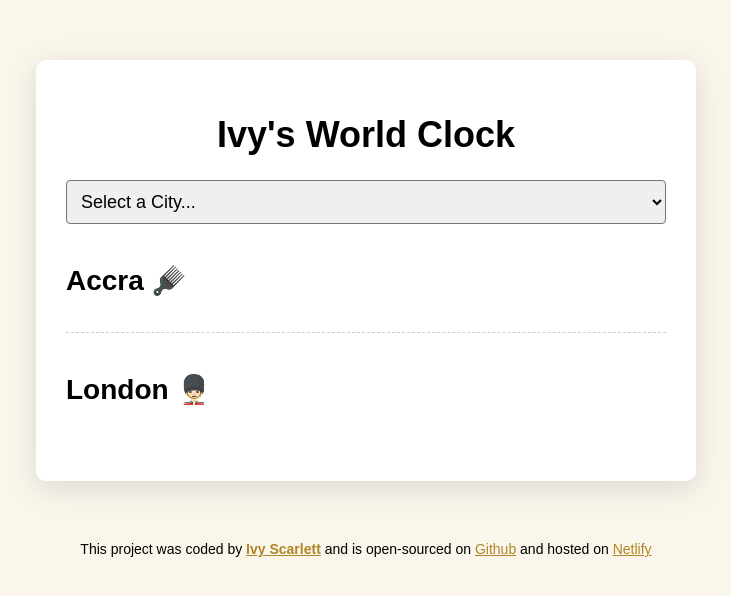
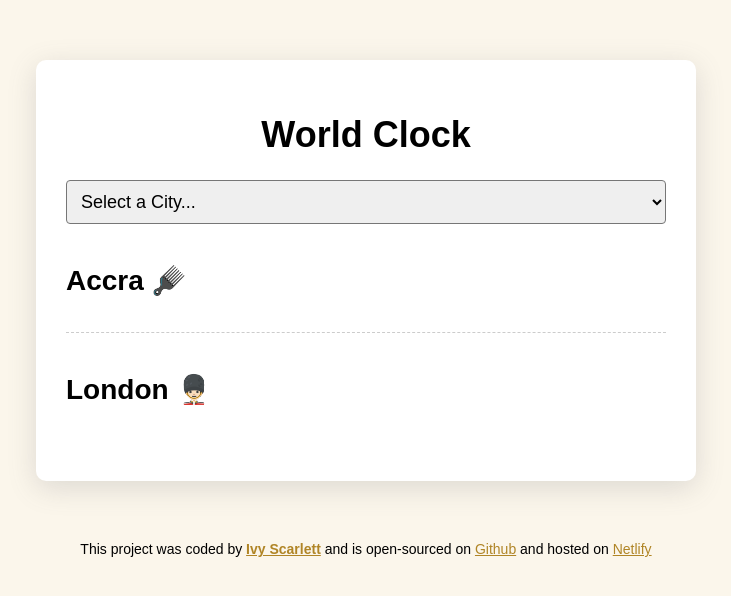
Before and after one commit to ivyscarlett-tech/world-clock, a plain HTML site: page index.html in a window 1280 px wide. Shown: the whole page, without its empty margins (274-1005 px from the left). Drawn offline with nearby package versions, Linux system fonts and the light colour scheme; a script that the page names is missing.

Commit message:
Updated <h1> in HTML file

```diff
--- a/index.html
+++ b/index.html
@@ -10,7 +10,7 @@
 </head>
 <body>
     <div class="container">
-    <h1>Ivy's World Clock</h1>
+    <h1>World Clock</h1>
 
     <select id="city">
         <option value="">Select a City...</option>
```
